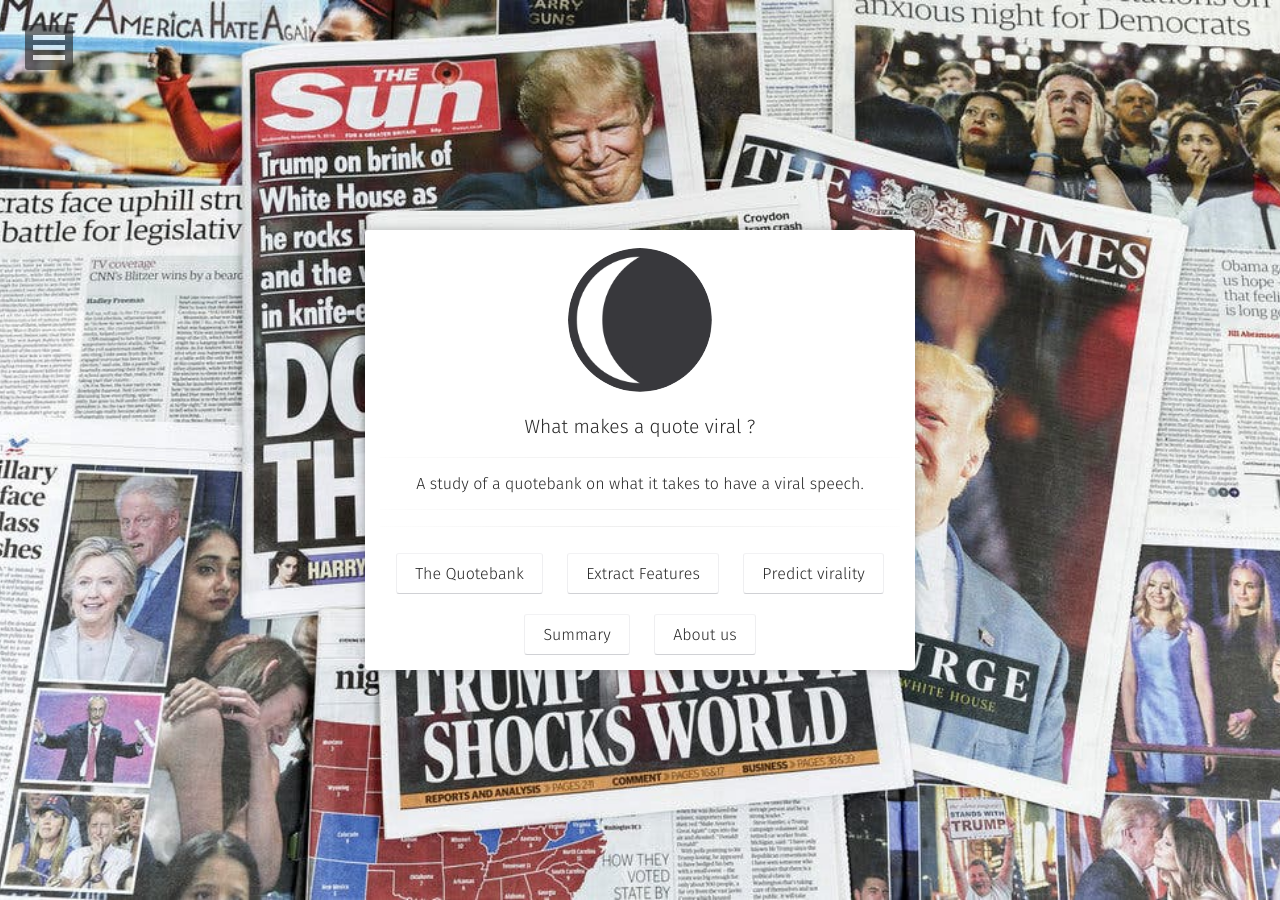
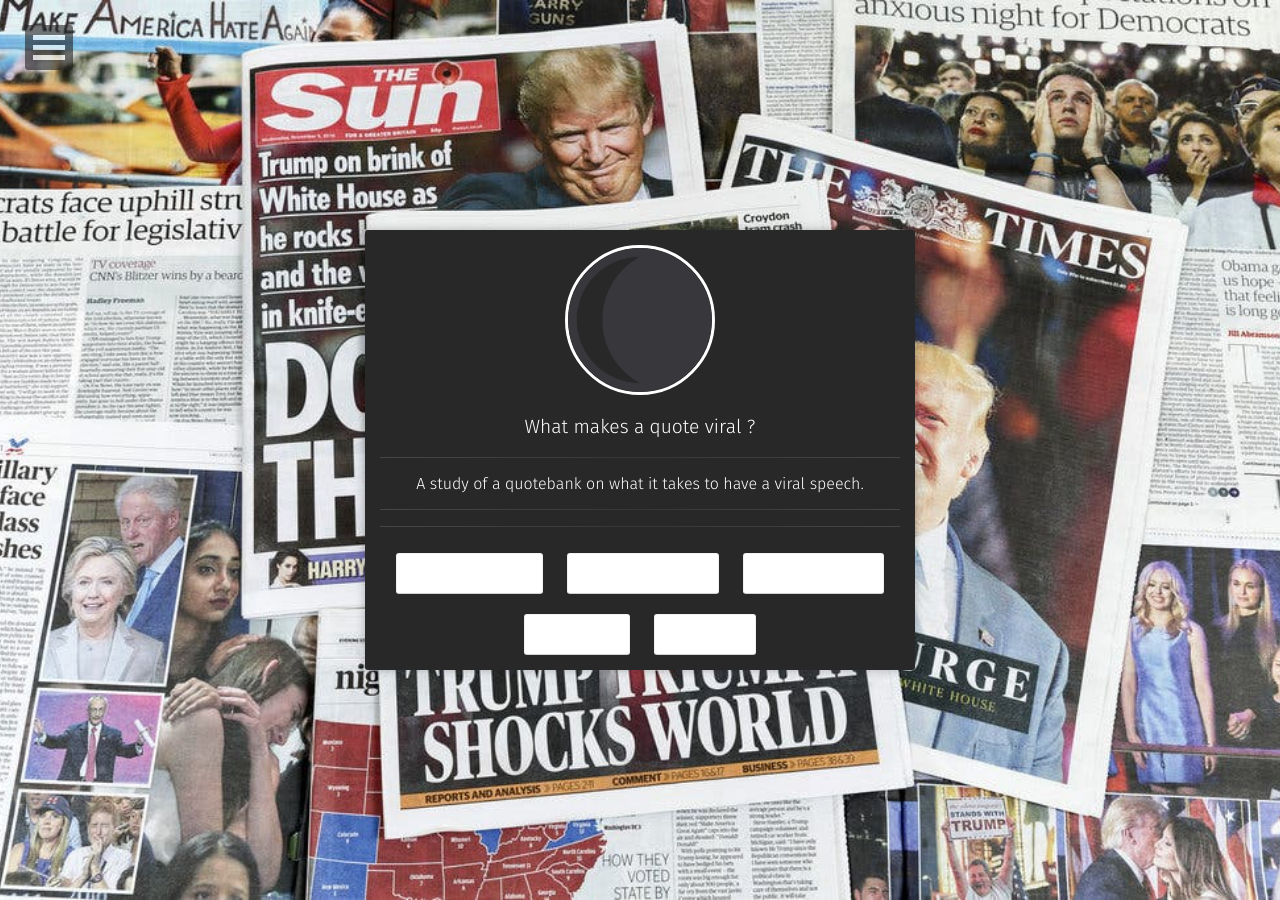
Before and after one commit to kaoutamine/viralSpeech, a Jekyll site: the page built from index.html, in a window 1280 px wide. Built offline with Jekyll 4.4.1, drawn with Linux system fonts in a browser that asks for light colours; some web fonts are replaced.

Commit message:
home modif

```diff
--- a/_sass/site.scss
+++ b/_sass/site.scss
@@ -75,16 +75,18 @@ body {
     padding-right: 15px;
     padding-left: 15px;
     @include center-block();
-	background-color: $white;
+    background-color: $color_shark;
     color: $color_shark;
     z-index: 1;
     border-radius: 3px;
     box-shadow: 0 0 10px 0 rgba($color_shark,0.3);
     @include transition(.5s);
+
     @media #{$small} {
         width: 100%;
         box-shadow: none;
     }
+
     @media #{$medium} {
         width: 90%;
     }
--- a/_sass/typography.scss
+++ b/_sass/typography.scss
@@ -33,7 +33,7 @@
 
 // headings
 h3.title a {
-	color: $color_shark;
+	color: $white;
 	text-decoration: none;
 }
 
```
Lines whose indentation alone changed are shown as unchanged.
